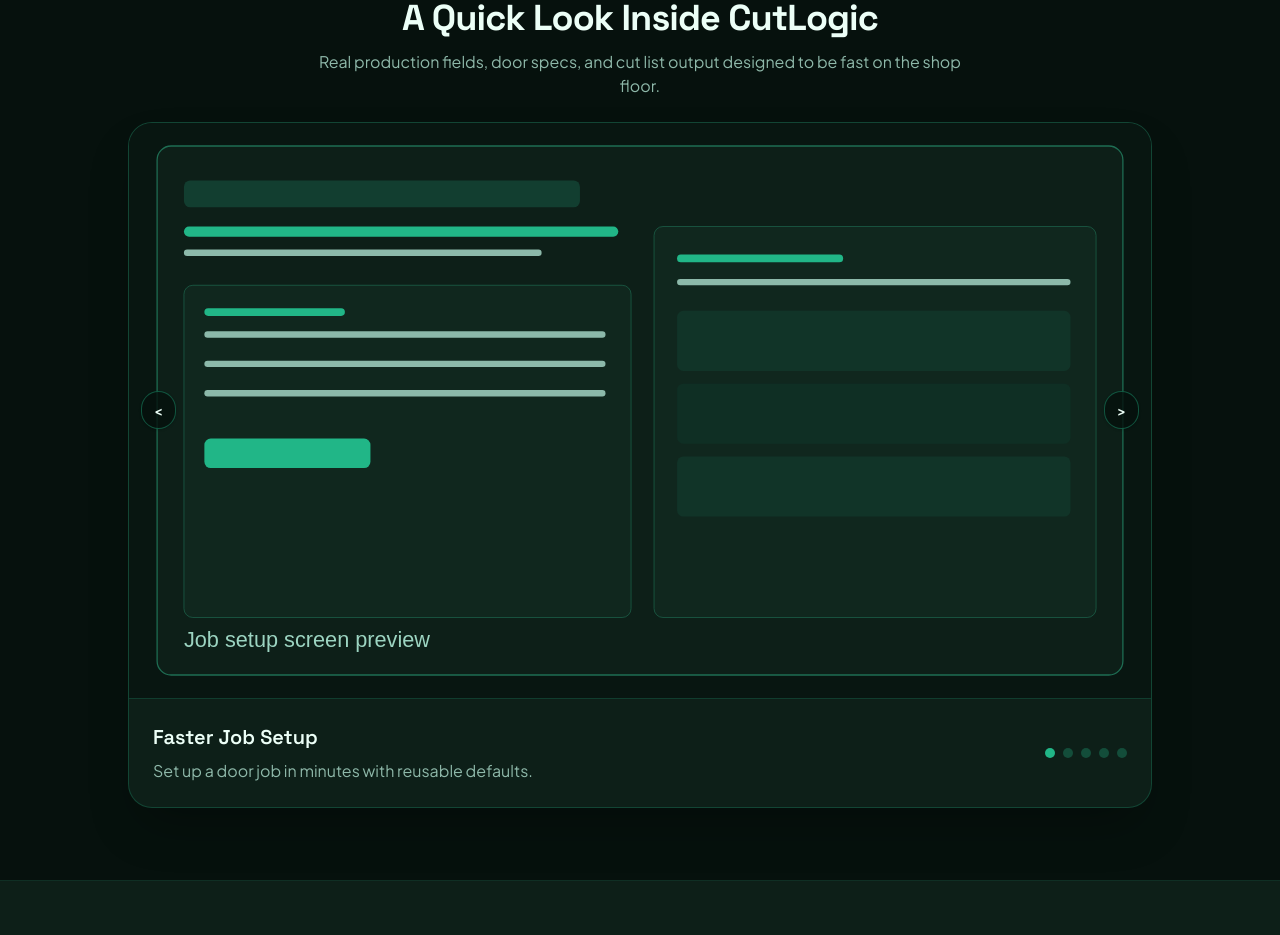
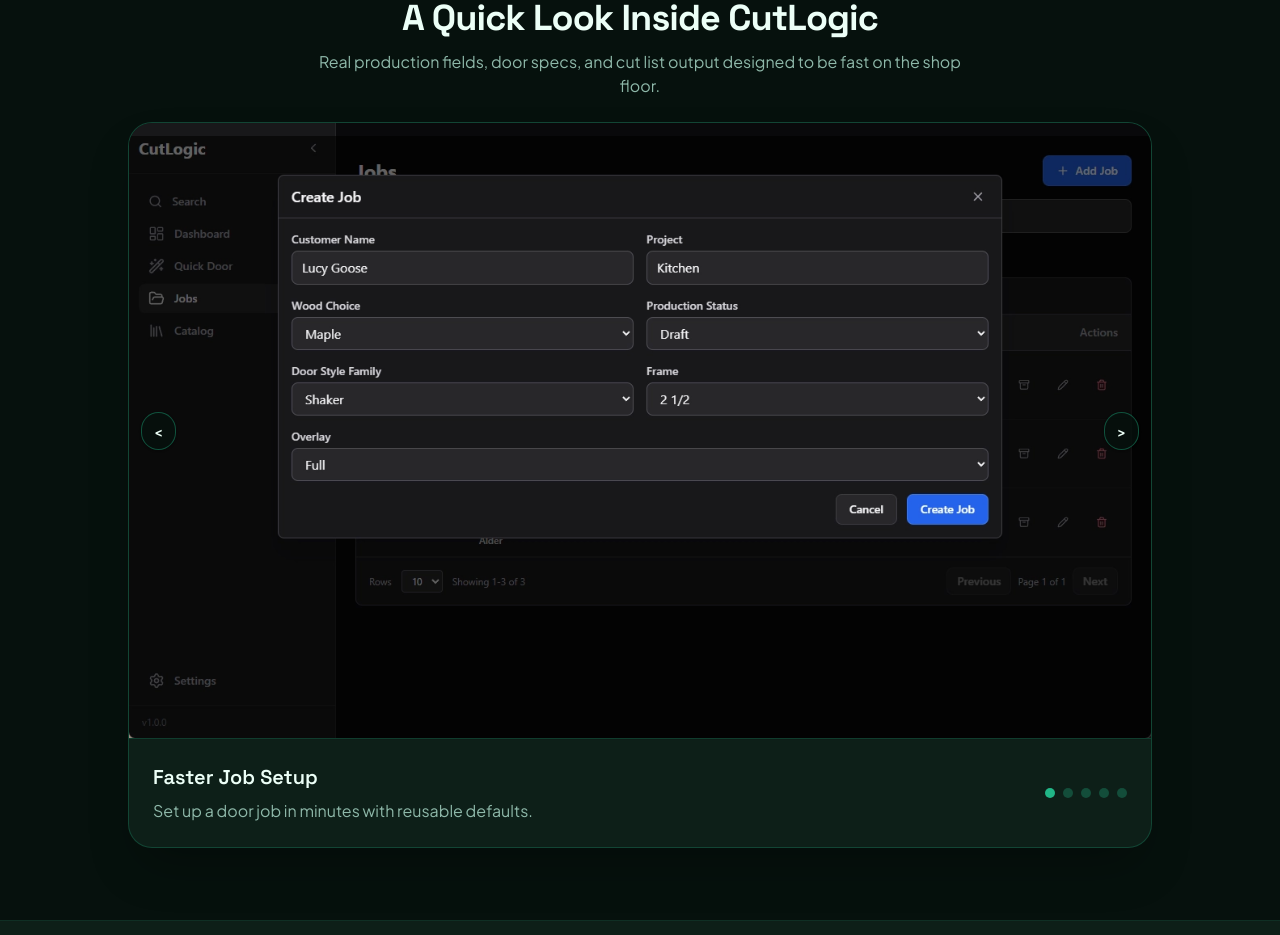
Before and after one commit to madmalio/cutlogic-website, a Next.js app: page / in a window 1280 px wide. Shown: the part 800-1735 px from the top of the page. Built offline with nearby package versions, Linux system fonts and the light colour scheme.

Commit message:
feat: main screenshots fix

```diff
--- a/src/components/screenshot-carousel.tsx
+++ b/src/components/screenshot-carousel.tsx
@@ -12,31 +12,31 @@
 
 const slides: Slide[] = [
   {
-    src: "/cutlogic-shot-job-setup.svg",
+    src: "/cutlogic-shot-job-setup.webp",
     alt: "CutLogic job setup screen",
     title: "Faster Job Setup",
     description: "Set up a door job in minutes with reusable defaults.",
   },
   {
-    src: "/cutlogic-shot-catalog.svg",
+    src: "/cutlogic-shot-catalog.webp",
     alt: "CutLogic catalog and presets screen",
     title: "Catalog + Presets",
     description: "Standardize dimensions and options across every project.",
   },
   {
-    src: "/cutlogic-shot-quick-door.svg",
+    src: "/cutlogic-shot-quick-door.webp",
     alt: "CutLogic quick door mode screen",
     title: "Quick Door Mode",
     description: "Handle one-off doors without a full job workflow.",
   },
   {
-    src: "/cutlogic-shot-cut-list.svg",
+    src: "/cutlogic-shot-cut-list.webp",
     alt: "CutLogic generated cut list screen",
     title: "Production-Ready Cut Lists",
     description: "Generate clean outputs with fewer mistakes and less waste.",
   },
   {
-    src: "/cutlogic-shot-export.svg",
+    src: "/cutlogic-shot-export.webp",
     alt: "CutLogic export and output screen",
     title: "Share Outputs Fast",
     description: "Send organized results to your team right away.",
@@ -69,7 +69,9 @@
           event.currentTarget.dataset.touchStartX = String(touchStartX);
         }}
         onTouchEnd={(event) => {
-          const touchStartX = Number(event.currentTarget.dataset.touchStartX ?? "NaN");
+          const touchStartX = Number(
+            event.currentTarget.dataset.touchStartX ?? "NaN",
+          );
           const touchEndX = event.changedTouches[0]?.clientX;
           if (!Number.isFinite(touchStartX) || touchEndX === undefined) return;
           const deltaX = touchEndX - touchStartX;
@@ -111,17 +113,24 @@
         <div className="flex flex-col gap-4 sm:flex-row sm:items-center sm:justify-between">
           <div>
             <p className="font-display text-xl font-semibold">{slide.title}</p>
-            <p className="mt-2 text-sm text-muted sm:text-base">{slide.description}</p>
+            <p className="mt-2 text-sm text-muted sm:text-base">
+              {slide.description}
+            </p>
           </div>
 
-          <div className="flex items-center gap-2" aria-label="Choose screenshot">
+          <div
+            className="flex items-center gap-2"
+            aria-label="Choose screenshot"
+          >
             {slides.map((item, index) => (
               <button
                 key={item.title}
                 type="button"
                 onClick={() => setActiveIndex(index)}
                 className={`h-2.5 w-2.5 rounded-full transition ${
-                  index === activeIndex ? "bg-brand" : "bg-brand/30 hover:bg-brand/55"
+                  index === activeIndex
+                    ? "bg-brand"
+                    : "bg-brand/30 hover:bg-brand/55"
                 }`}
                 aria-label={`Show ${item.title}`}
               />
```
